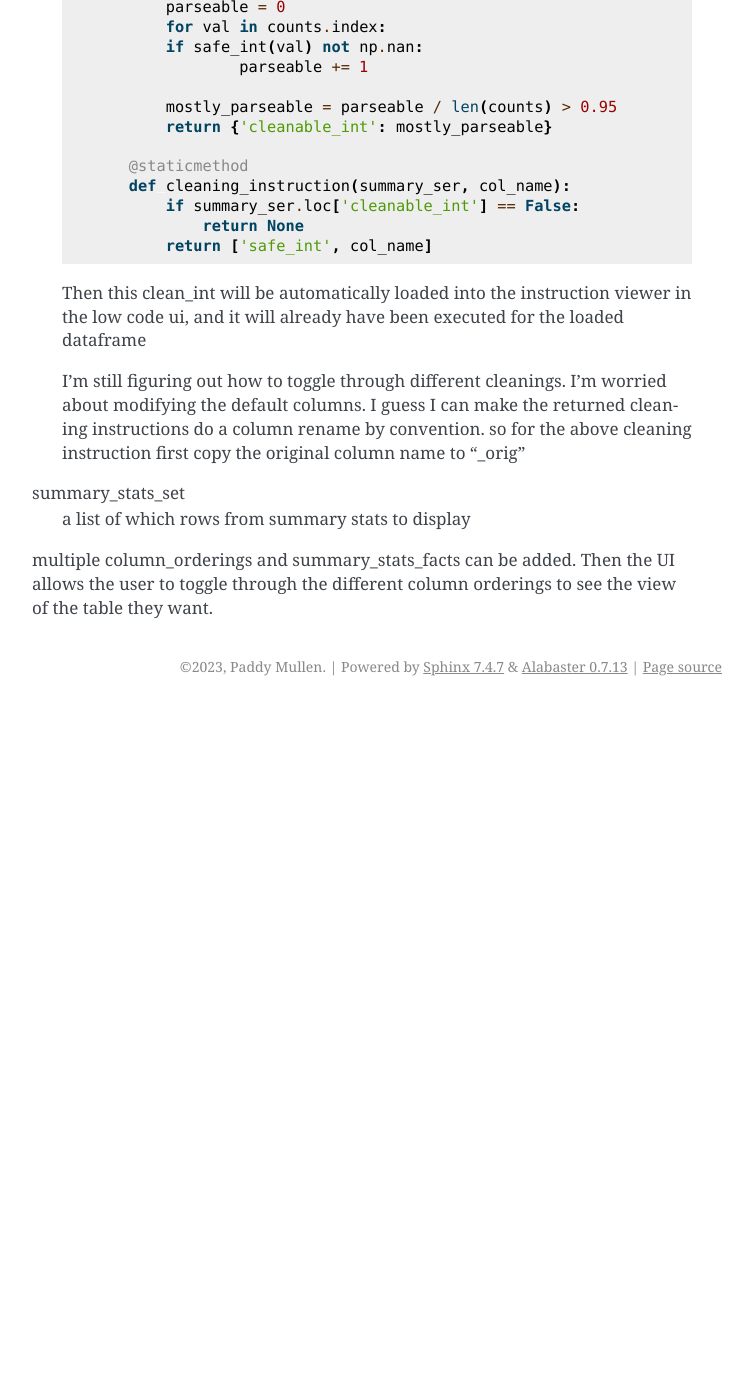
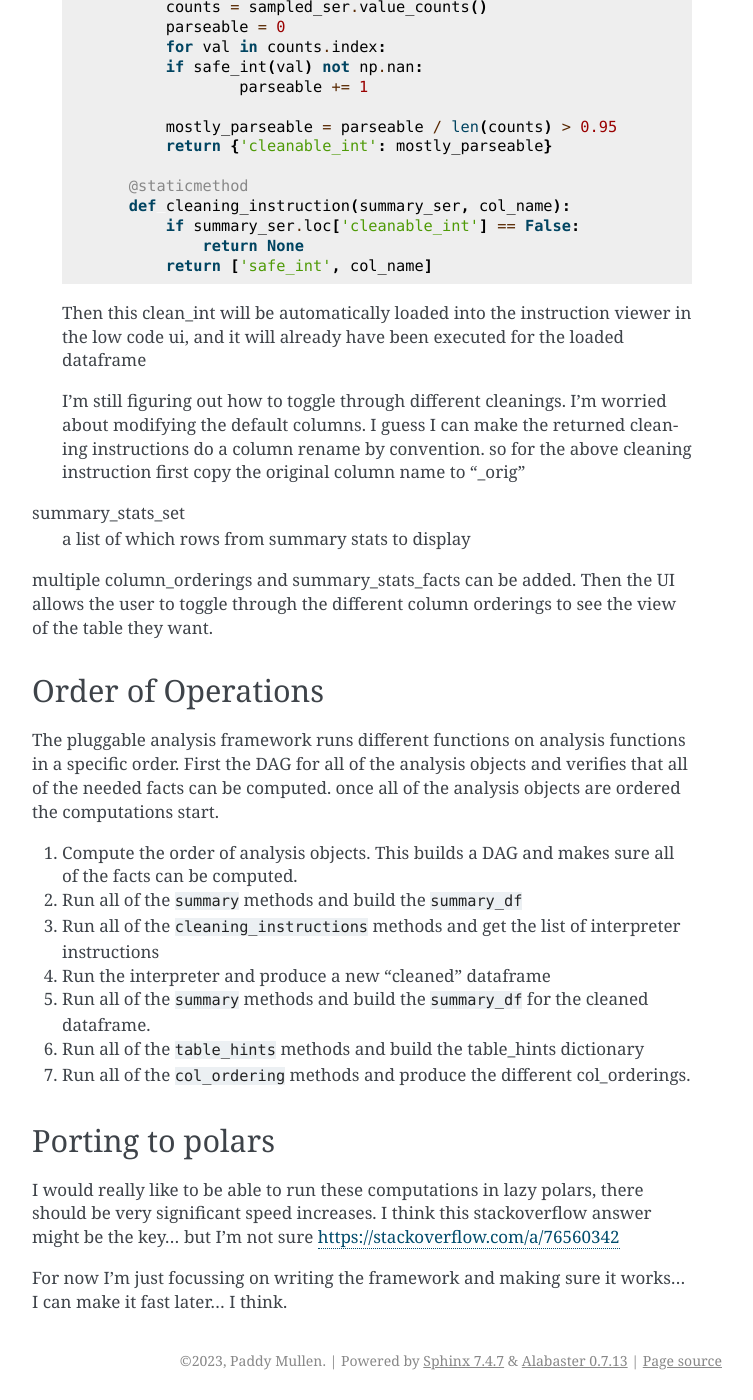
Before and after one commit to paddymul/buckaroo, a Sphinx documentation site: the page built from docs/source/articles/pluggable.rst, in a window 1280 px wide and 1400 px high, scrolled down 2728 px. Shown: the whole window, without its empty margins (388-1141 px from the left). Built offline with Sphinx 7.4.7, drawn with Linux system fonts in a browser that asks for light colours; before the commit the page ends 3434 px from its top, so only the background shows below that; some of the changed text lies outside the part shown.

```diff
--- a/docs/source/articles/pluggable.rst
+++ b/docs/source/articles/pluggable.rst
@@ -83,6 +83,7 @@
 
             @staticmethod
             def column_ordering(summary_df):
+	        # I know that this could be done in pure pandas on the summary_df
                 col_dicts = []
                 for i, col in enumerate(df.columns):
         	    col_facts = {
@@ -140,3 +141,25 @@
 
 
 multiple column_orderings and summary_stats_facts can be added.  Then the UI allows the user to toggle through the different column orderings to see the view of the table they want.
+
+Order of Operations
+===================
+
+
+The pluggable analysis framework runs different functions on analysis functions in a specific order.  First the DAG for all of the analysis objects and verifies that all of the needed facts can be computed. once all of the analysis objects are ordered the computations start.
+
+1. Compute the order of analysis objects.  This builds a DAG and makes sure all of the facts can be computed.
+2. Run all of the ``summary`` methods and build the ``summary_df``
+3. Run all of the ``cleaning_instructions`` methods and get the list of interpreter instructions
+4. Run the interpreter and produce a new "cleaned" dataframe
+5. Run all of the ``summary`` methods and build the ``summary_df`` for the cleaned dataframe.
+6. Run all of the ``table_hints`` methods and build the table_hints dictionary
+7. Run all of the ``col_ordering`` methods and produce the different col_orderings.
+
+Porting to polars
+=================
+
+I would really like to be able to run these computations in lazy polars, there should be very significant speed increases.  I think this stackoverflow answer might be the key... but I'm not sure  https://stackoverflow.com/a/76560342
+
+
+For now I'm just focussing on writing the framework and making sure it works... I can make it fast later... I think.
```
